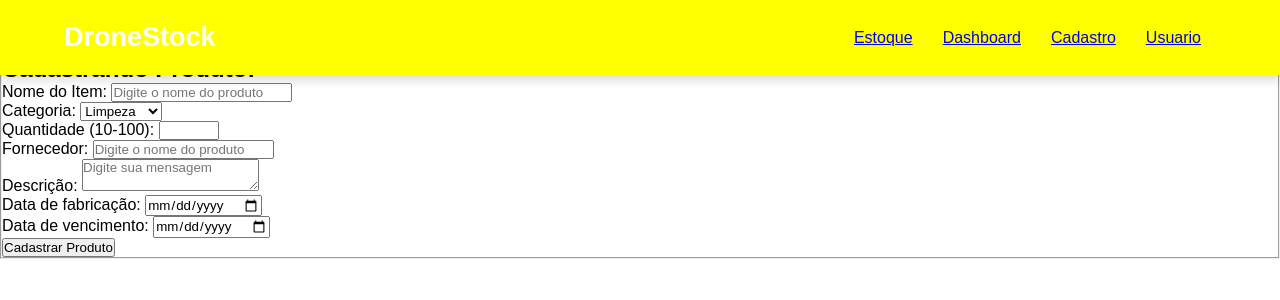
After one commit to naylaizismendes/6SEMPI, a Flask app: page /cadastrar in a window 1280 px wide. The commit adds this page. Shown: the top 300 px of the page. Run offline with Flask 3, Linux system fonts and the light colour scheme; parts of the project's set-up code (start-up, migrations or seed data) failed here and were passed over; some libraries are stand-ins or nearby versions.

Commit message:
add banco de dados- produto

```diff
--- a/app.py
+++ b/app.py
@@ -1,34 +1,43 @@
-#IMPORTANTO AS PASTAS,BIBLIOTECAS E TEMPLATES
 from flask import Flask
-
-
-from routes.home import home_route
-from routes.login import login_route
-
-
 from flask_bootstrap import Bootstrap
 
+# Importando as rotas da pasta routes
+from routes.home import home_route  # Rota para home.py
+from routes.login import login_route  # Rota para login.py
+from routes.cadastrar import cadastrar_route  # Rota para cadastrar.py
+#importando bobilioteca de banco de dados
+from flask_sqlalchemy import SQLAlchemy
+from models.produto import db
 
-#importando - models
-from app import LoginForm
+app=Flask(__name__)
+db.init_app(app)
+#uri conexao com o banco de dados
+app.config["SQLALCHEMY_DATABASE_URI"] = "sqlite:///produto.db"
 
-app = Flask(__name__)
-
-# Inicializando o Bootstrap5 no Flask
+db= SQLAlchemy(app)
 bootstrap = Bootstrap(app)
 
 
-# Registros das blueprint HOME _> home.py
-app.register_blueprint(home_route)
-
-
-# Registrando o Blueprint LOGIN -> login.py
-app.register_blueprint(login_route)
-# Iniciando o servidor
-if __name__ == '__main__':
-    app.run(debug=True)
 
 
 
- #rotas cridas para acessar os conteudos da pagee
- #home/.../...
+
+
+
+
+
+# Registrando as Blueprints
+app.register_blueprint(home_route)  # Rota para home.py
+app.register_blueprint(login_route)  # Rota para login.py
+app.register_blueprint(cadastrar_route)  # Rota para cadastrar.py
+
+
+#inicializar o banco de dados -> sql lite
+with app.app_context():
+    db.create_all()
+
+#inicizializando o sistema
+if __name__ == '__main__':
+
+    db.create_all()
+    app.run(debug=True)
--- /dev/null
+++ b/routes/cadastrar.py
@@ -0,0 +1,8 @@
+from flask import Blueprint,render_template
+from models.produto import Produto, db
+#foi criada blueprintsn "home(principal)"
+cadastrar_route = Blueprint('cadastrar',__name__)
+#isso aqui significa uma rota-acesso - HOME PAGE(PAGINA PRINCP)
+@cadastrar_route.route('/cadastrar')
+def cadastrar():
+    return render_template('cadastar.html')
--- /dev/null
+++ b/routes/estoque.py
@@ -0,0 +1 @@
+<h1
--- a/static/css/custom.css
+++ b/static/css/custom.css
@@ -1,75 +1,54 @@
-@import url('https://fonts.googleapis.com/css2?family=Playfair+Display:ital,wght@0,400..900;1,400..900&display=swap');
-
-/* Aplicando estilos ao menu lateral */
-nav.menu-lateral {
-    width: 300px;
-    height: 100%;
-    background-color: rgb(220, 207, 20); /* Cor do fundo do menu */
-    font-family: "Playfair Display", serif; /* Aplicando a fonte ao menu */
-    font-optical-sizing: auto;
-    box-shadow: 4px 0 0 ;
-    position:fixed;
-    top: auto;
-
-
-
-}
-
-/* Seletor global, aplicando estilo a todos os elementos */
-* {
+*{
     margin: 0;
     padding: 0;
     box-sizing: border-box;
-    font-family: 'monospace'; /* Se você quer 'Mono', é recomendado usar 'monospace' */
+    font-family: 'Poppins',Sans-Serif;
 }
 
-/* Para aplicar a fonte Playfair Display em todo o conteúdo */
-body {
-    font-family: "Playfair Display", serif;
-}
-.botao-expandir{
-    font-size: 60px;
+nav{
+    position: fixed;
+    left: 0;
+    top: 0;
+    height: 75px;
     width: 100%;
-    padding-left: 25px;
-    text-align: left;
+    background: yellow;
+    box-shadow: 0 5px 10px rgba(0,0,0,0.15);
 }
 
-.botao-expandir > i{
-    color:rgb(189, 162, 168);
-    font-size: 40px;
-    cursor: pointer;
+nav .navbar{
+    display: flex;
+    align-items: center;
+    justify-content: space-between;
+    height: 100%;
+    width: 90% ;
+    margin: auto;
+}
+nav .navbar .logo a {
+    color :#fff;
+    font-size: 27px;
+    font-weight: 600;
+    text-decoration:none;
 
 }
-
-
-ul{
-    height: 100%;
-    list-style: none;
+nav .navbar .menu{
+    display: flex;
 }
 
-ul li.item-menu a{
-    color: wheat;
-    text-decoration: none;
-    font-size: 20px;
-    padding: 20px 4%;
-    display:flex;
-    margin-bottom: 40px;
-    line-height: 40px;
-}
-ul li.item-menu a .txt-link{
-     margin-left: 20px;
+.navbar .menu li{
+    display: flex;
+    margin: 0 15px;
 }
 
-ul li.item-menu a .icon >i{
-    font-size: 20px;
-
+li{
+    list-style-type: none;
 }
-ul li.item-menu:hover{
-    background-color:blanchedalmond;
-
+.navbar.menu li a{
+    color: #fff;
+    font-size: 17px;
+    font-weight: 500;
+    text-decoration: none;
 }
 
-nav.menu-lateral:hover{
-    width: 300px;
-
+.container {
+    max-width: 100%;
 }
--- a/templates/base.html
+++ b/templates/base.html
@@ -1,4 +1,4 @@
-{% from 'bootstrap4/form.html' import render_form %}
+
 
 <!doctype html>
 <html lang="pt-br">
@@ -14,63 +14,42 @@
 
     <!-- MENU lateral -->
 
-<nav class="menu-lateral">
-  <div class="botao-expandir">
-    <i class="bi bi-list"></i> <!--icones-->
 
-  </div>
 
   <!-- ICONES HOME Dashboard Estoque BALANÇO Visualizar CADASTRAR USER -->
-  <ul>
-    <li class="item-menu">
-      <a href="#">
-        <span class="icon"><i class="bi bi-house"></i></span> <!--icones-->
-        <span class="txt-link">Home</span>
-      </a>
-    </li>
+  <head>
+    <title>teste</title>
+    <style>
 
-    <li class="item-menu">
-      <a href="#">
-        <span class="icon"><i class="bi bi-columns-gap"></i></span>  <!--icones-->
-        <span class="txt-link"> Dashboard </span>
-      </a>
-    </li>
+    </style>
+</head>
+<body>
+    <nav>
+        <div class="navbar">
+        <div class="logo"><a href="#">DroneStock</a></div>
+        <ul class="menu">
+            <li><a href="./Home"></li>
+            <li><a href="./estoque.html">Estoque</a></li>
+            <li><a href="#">Dashboard</a></li>
+            <li><a href="./cadastrar">Cadastro</a></li>
+            <li><a href="#">Usuario</a></li>
+        </ul>
+    </div>
+    </nav>
+    <div class="container">
+      {% block conteudonovo %}
+      <!-- O conteúdo de outras páginas será inserido aqui -->
+      {% endblock %}
+  </div>
+</body>
 
-    <li class="item-menu">
-      <a href="#">
-        <span class="icon"><i class="bi bi-speedometer2"></i></span> <!--icones-->
-        <span class="txt-link">Estoque</span>
-      </a>
-    </li>
+<!--ima-->
 
-    <li class="item-menu">
-      <a href="#">
-        <span class="icon"><i class="bi bi-bar-chart"></i></span> <!--icones-->
-        <span class="txt-link">Balanço</span>
-      </a>
-    </li>
 
-    <li class="item-menu">
-      <a href="#">
-        <span class="icon"><i class="bi bi-box-seam"></i></span> <!--icones-->
-        <span class="txt-link">Cadastrar</span>
-      </a>
-    </li>
 
-    <li class="item-menu">
-      <a href="#">
-        <span class="icon"><i class="bi bi-person"></i></span> <!--icones-->
-        <span class="txt-link">Usuario</span>
-      </a>
-    </li>
 
-  </ul>
 
-</nav>
 
-<!-- Conteúdo do menu que será colapsado -->
-
-<!-- Bootstrap Javascripts -->
 <script src="https://cdn.jsdelivr.net/npm/bootstrap@5.0.2/dist/js/bootstrap.bundle.min.js"></script>
 </body>
 </html>
--- /dev/null
+++ b/templates/cadastar.html
@@ -0,0 +1,64 @@
+{% extends "base.html" %}
+
+{% block conteudonovo %}
+    <div class="container mt-5">
+        <h1>Cadastro de Produto</h1>
+        <form name="formadd_produto" method="post" id="formulario">
+            <div class="box">
+                <fieldset>
+                    <legend>Produto</legend>
+                    <h2>Cadastrando Produto:</h2>
+
+                    <div class="mb-3">
+                        <label for="name" class="form-label">
+                            Nome do Item:
+                        </label>
+                        <input type="text" class="form-control" name="Nome" id="name" placeholder="Digite o nome do produto" required/>
+                    </div>
+
+                    <div class="mb-3">
+                        <label for="categoria" class="form-label">
+                            Categoria:
+                        </label>
+                        <select class="form-control" name="categoria" id="categoria" required>
+                            <option value="Limpeza">Limpeza</option>
+                            <option value="Mercearia">Mercearia</option>
+                            <option value="Bebida">Bebida</option>
+                            <option value="Frios">Frios</option>
+                            <option value="Geral">Geral</option>
+                        </select>
+                    </div>
+
+                    <div class="mb-3">
+                        <label for="box_qtd" class="form-label">
+                            Quantidade (10-100):
+                        </label>
+                        <input type="number" class="form-control" id="box_qtd" name="quantidade" min="10" max="100" required/>
+                    </div>
+                    <div class="mb-3">
+                        <label for="name" class="form-label">
+                           Fornecedor:
+                        </label>
+                        <input type="text" class="form-control" name="Nome" id="name" placeholder="Digite o nome do produto" required/>
+                    </div>
+                    <div class="mb-3">
+                        <label for="mensagem" class="form-label">
+                            Descrição:
+                        </label>
+                        <textarea class="form-control" name="mensagem" id="mensagem" placeholder="Digite sua mensagem"></textarea>
+                    </div>
+                    <div>
+                        <label for="diaa">Data de fabricação: </label>
+                        <input id="date" type="date" />
+                    </div>
+                    <div>
+                        <label for="diaa">Data de vencimento: </label>
+                        <input id="date" type="date" />
+                    </div>
+                    <!-- Botão de envio -->
+                    <button type="submit" class="btn btn-primary">Cadastrar Produto</button>
+                </fieldset>
+            </div>
+        </form>
+    </div>
+{% endblock %}
```
Also changed, not shown: READ.md (+1 -1 lines), app/forms.py (deleted, +0 -8 lines), app/models.py (deleted, +0 -12 lines), models/produto.py (added, +16 -0 lines), routes/login.py (+7 -18 lines), static/css/index.css (added, +12 -0 lines), templates/estoque.html (added, +28 -0 lines), templates/index.html (added, +24 -0 lines), templates/login.html (+23 -4 lines), test.txt (renamed from index.html, +18 -7 lines), static/css/dronestock.png (added), templates/register.html (added).
